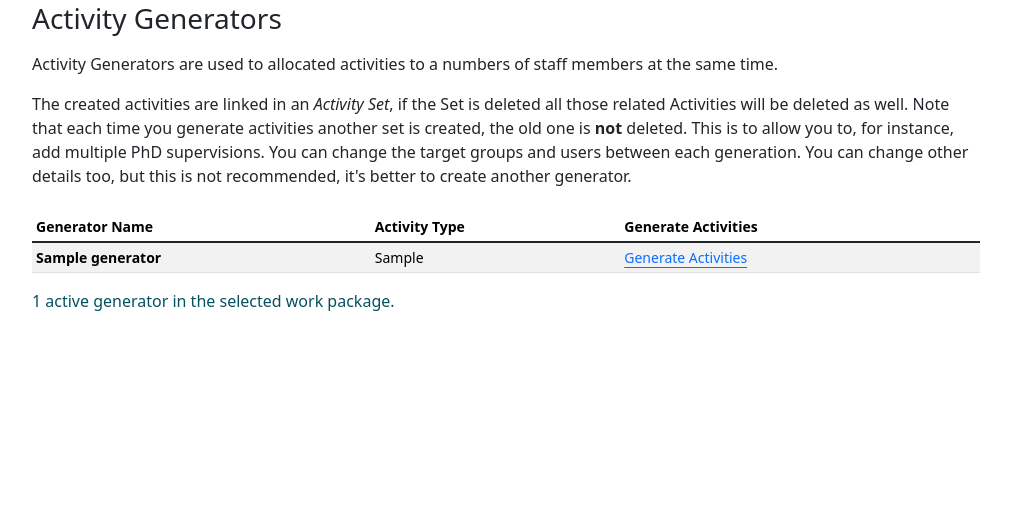
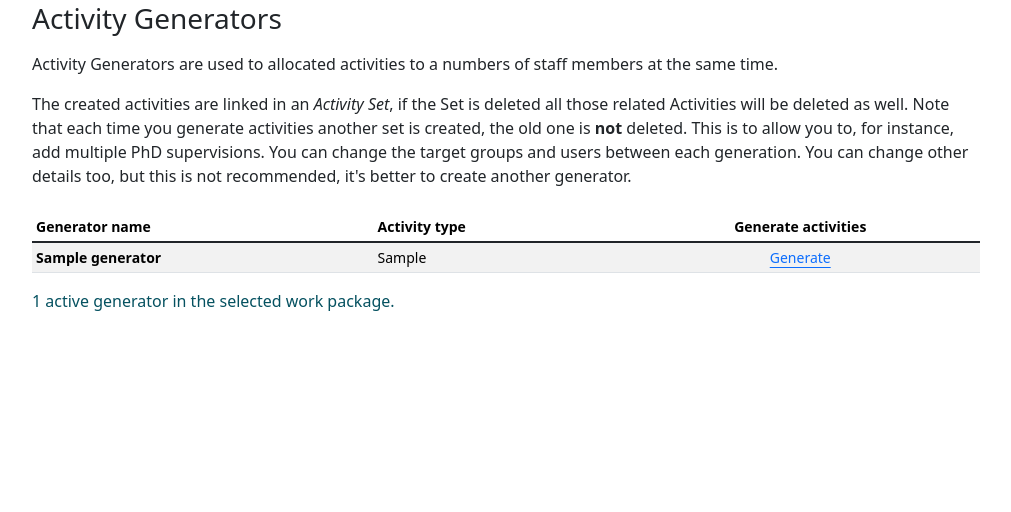
Before and after one commit to profcturner/WAM, a Django app: template loads/templates/loads/generators/index.html in a window 1280 px wide. Shown: the part 177-689 px from the top of the page, without its empty margins (134-1145 px from the left). Run offline with Django 5.2, Linux system fonts and the light colour scheme; the template is opened without the code that fills it: most values are stand-ins (such as "Sample title", 1, 10 or a date in 2020); some libraries are stand-ins or nearby versions.

Commit message:
* Minor layout tweak * Uppercase Uppercase --> Uppercase lowercase

```diff
--- a/loads/templates/loads/generators/index.html
+++ b/loads/templates/loads/generators/index.html
@@ -47,9 +47,9 @@
     <table class="table table-sm table-striped table-hover">
         <thead>
             <tr>
-                <th scope="col">Generator Name</th>
-                <th scope="col">Activity Type</th>
-                <th scope="col" class="wam-hide-on-print">Generate Activities</th>
+                <th scope="col">Generator name</th>
+                <th scope="col">Activity type</th>
+                <th scope="col" class="text-center wam-hide-on-print">Generate activities</th>
             </tr>
         </thead>
         <tbody class="table-group-divider">
@@ -57,7 +57,9 @@
             <tr>
                 <th>{{ generator.name }}</th>
                 <td>{{ generator.activity_type }}</td>
-                <td class="wam-hide-on-print"><a class="link-opacity-50-hover link-underline-opacity-50 link-offset-2" href="{% url 'generators_generate_activities' generator.id %}">Generate Activities</a></td>
+                <td class="text-center wam-hide-on-print">
+                    <a class="link-opacity-50-hover link-underline-opacity-50 link-offset-2" href="{% url 'generators_generate_activities' generator.id %}">Generate</a>
+                </td>
             </tr>
             {% endfor %}
         </tbody>
```
